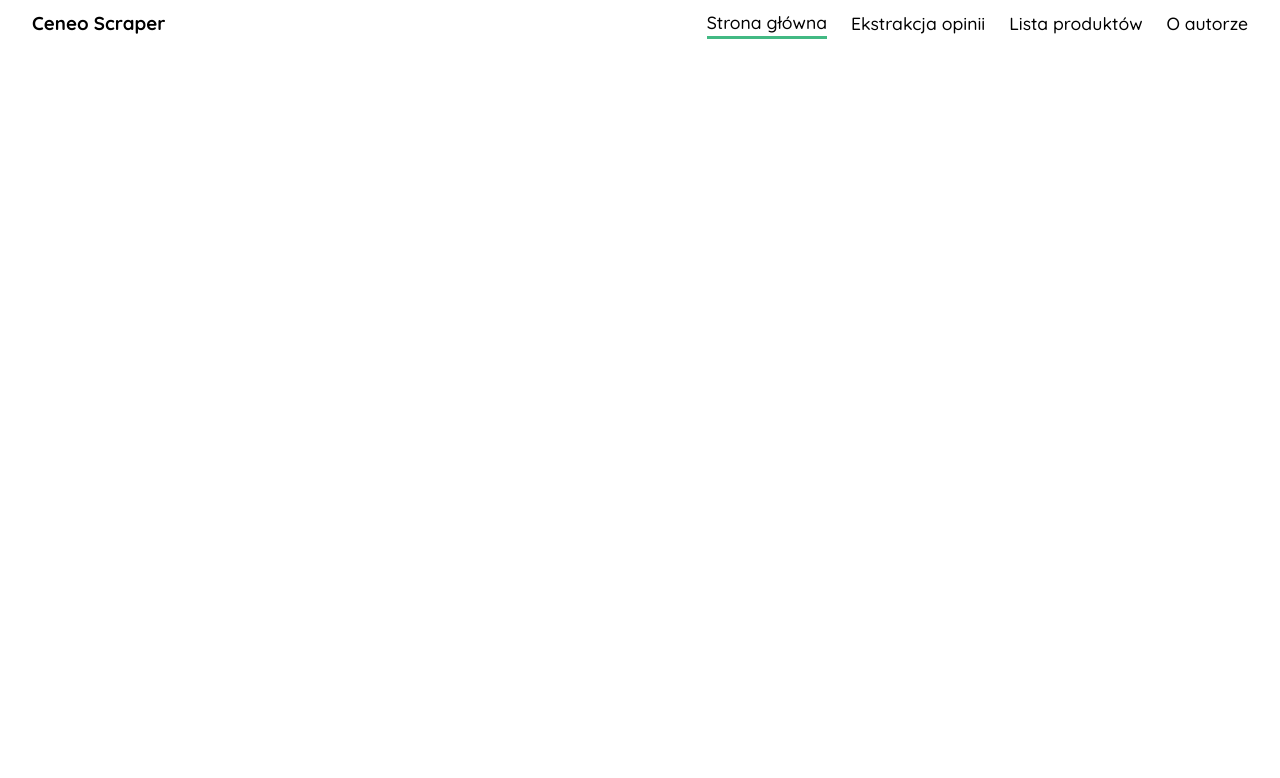
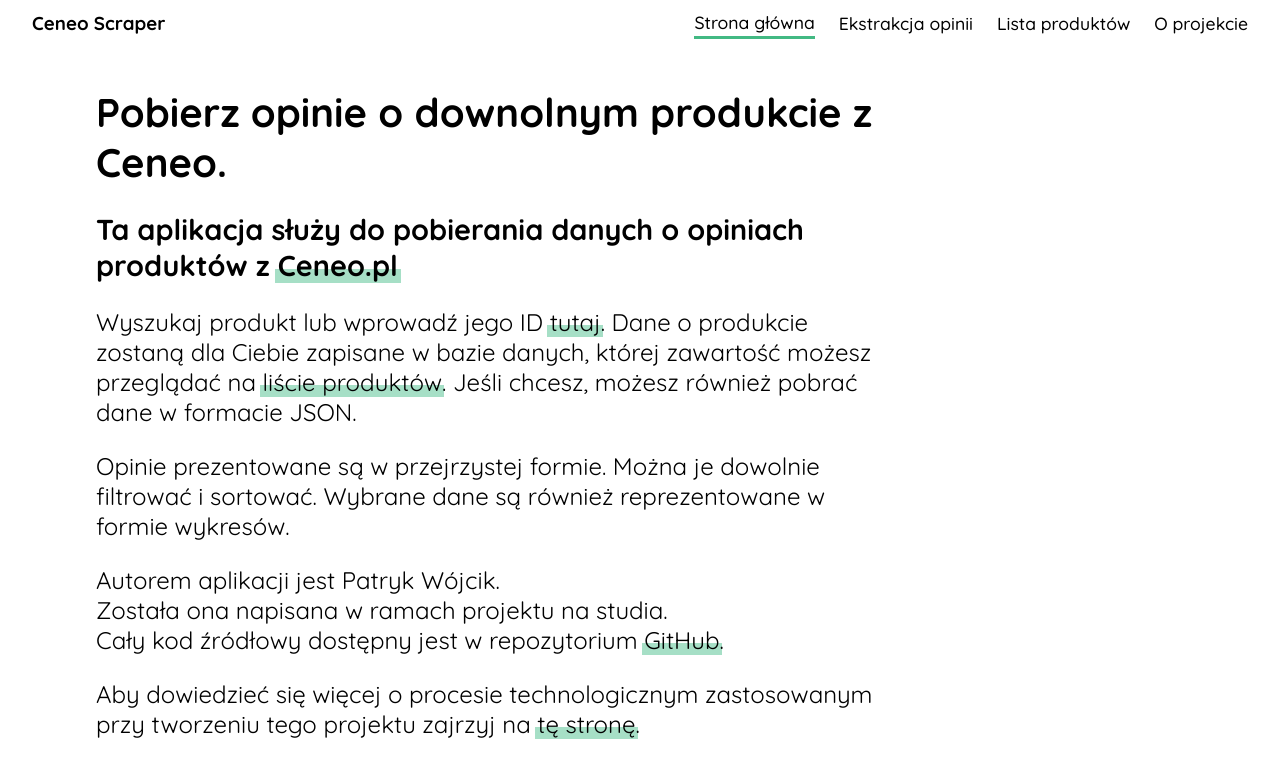
Before and after one commit to pwoicik/CeneoScraper, a Flask app: page / in a window 1280 px wide. Shown: the top 778 px of the page. Run offline with Flask 2, Linux system fonts and the light colour scheme.

Commit message:
main page and refactoring

```diff
--- /dev/null
+++ b/scraper/static/index.css
@@ -0,0 +1,22 @@
+.all-text-view {
+    min-width: 800px;
+    width: 50%;
+    margin: auto 0 auto 4rem;
+}
+
+.all-text-view h1, .all-text-view h2, .all-text-view p {
+    margin-bottom: 1.5rem;
+}
+
+.all-text-view h1 {
+    font-size: 2.5rem;
+}
+
+.all-text-view h2 {
+    font-size: 1.8rem;
+}
+
+.all-text-view p {
+    font-size: 1.5rem;
+    font-weight: 400;
+}
--- a/scraper/static/style.css
+++ b/scraper/static/style.css
@@ -1,12 +1,3 @@
-@import "action_buttons.css";
-@import "double_range_slider.css";
-@import "error.css";
-@import "extraction.css";
-@import "nav.css";
-@import "product.css";
-@import "products_list.css";
-@import "search.css";
-
 * {
     box-sizing: border-box;
     padding: 0;
@@ -61,3 +52,25 @@ input {
     border-bottom: 2px solid #42b983;
     outline: none;
 }
+
+a.animated_background-anchor:any-link {
+    color: black;
+    position: relative;
+    white-space: nowrap;
+}
+
+a.animated_background-anchor:any-link::after {
+    content: "";
+    position: absolute;
+    z-index: -1;
+    top: 60%;
+    left: -0.1em;
+    right: -0.1em;
+    bottom: 0;
+    transition: top 200ms cubic-bezier(0, .8, .13, 1);
+    background-color: rgba(79, 192, 141, 0.5);
+}
+
+a.animated_background-anchor:any-link:hover::after {
+    top: 0;
+}
--- a/scraper/templates/components/action_buttons.html
+++ b/scraper/templates/components/action_buttons.html
@@ -1,3 +1,6 @@
+<script src="{{ url_for("static", filename="action_buttons.js") }}"></script>
+<link rel="stylesheet" href="{{ url_for("static", filename="action_buttons.css") }}">
+
 <button
         onclick="updateProductInfo(this)"
         data-pid="{{ product.id }}"
--- a/scraper/templates/components/double_range_slider.html
+++ b/scraper/templates/components/double_range_slider.html
@@ -1,6 +1,6 @@
 <div class="range-slider" id="{{ ss_id }}">
+    <script src="{{ url_for("static", filename="double_range_slider.js") }}"></script>
     <link rel="stylesheet" href="{{ url_for("static", filename="double_range_slider.css") }}">
-    <script src="{{ url_for("static", filename="double_range_slider.js") }}"></script>
 
     <label for="{{ ss_id }}--1" style="display: none;">Od</label>
     <input
--- a/scraper/templates/components/error_alert.html
+++ b/scraper/templates/components/error_alert.html
@@ -1,3 +1,5 @@
+<link rel="stylesheet" href="{{ url_for("static", filename="error.css") }}">
+
 <div id="error-alert">
     <h4>{{ g.error }}</h4>
     <button onclick="hideError(this)">+</button>
--- a/scraper/templates/components/top_nav.html
+++ b/scraper/templates/components/top_nav.html
@@ -1,4 +1,6 @@
 <nav id="top-nav">
+    <link rel="stylesheet" href="{{ url_for("static", filename="nav.css") }}">
+
     <h3>Ceneo Scraper</h3>
     <a
         href="{{ url_for('ui.index') }}"
@@ -22,7 +24,7 @@
         href="{{ url_for('ui.about') }}"
         class="nav-link {{ 'active' if request.endpoint == 'ui.about' }}"
     >
-        O autorze
+        O projekcie
     </a>
 </nav>
 
--- a/scraper/templates/extract.html
+++ b/scraper/templates/extract.html
@@ -2,6 +2,8 @@
 
 {% block content %}
     <div id="extraction">
+        <link rel="stylesheet" href="{{ url_for("static", filename="extraction.css") }}">
+
         <h1>Wyszukaj produkt po nazwie lub wydobądź dane o produkcie z numeru ID</h1>
 
         <div id="search-forms">
--- a/scraper/templates/index.html
+++ b/scraper/templates/index.html
@@ -1,5 +1,35 @@
 {% extends "layout.html" %}
 
 {% block content %}
+    <div id="index" class="all-text-view">
+        <link rel="stylesheet" href="{{ url_for("static", filename="index.css") }}">
 
+        <h1>Pobierz opinie o downolnym produkcie z Ceneo.</h1>
+        <h2>
+            Ta aplikacja służy do pobierania danych o opiniach produktów z
+            <a class="animated_background-anchor" href="//ceneo.pl">Ceneo.pl</a>
+        </h2>
+        <p>
+            Wyszukaj produkt lub wprowadź jego ID
+            <a class="animated_background-anchor" href="{{ url_for("ui.extract_view") }}">tutaj</a>.
+            Dane o produkcie zostaną dla Ciebie zapisane w bazie danych,
+            której zawartość możesz przeglądać na
+            <a class="animated_background-anchor" href="{{ url_for("ui.products_list") }}">liście produktów</a>.
+            Jeśli chcesz, możesz również pobrać dane w formacie JSON.
+        </p>
+        <p>
+            Opinie prezentowane są w przejrzystej formie. Można je dowolnie filtrować i sortować.
+            Wybrane dane są również reprezentowane w formie wykresów.
+        </p>
+        <p>
+            Autorem aplikacji jest Patryk Wójcik.<br>
+            Została ona napisana w ramach projektu na studia.<br>
+            Cały kod źródłowy dostępny jest w repozytorium
+            <a class="animated_background-anchor" href="//github.com/pwoicik/CeneoScraper">GitHub</a>.
+        </p>
+        <p>
+            Aby dowiedzieć się więcej o procesie technologicznym zastosowanym przy tworzeniu tego projektu
+            zajrzyj na <a class="animated_background-anchor" href="{{ url_for("ui.about") }}">tę stronę</a>.
+        </p>
+    </div>
 {% endblock %}
--- a/scraper/templates/product.html
+++ b/scraper/templates/product.html
@@ -1,8 +1,8 @@
 {% extends "layout.html" %}
 
 {% block content %}
-    <script src="{{ url_for("static", filename="action_buttons.js") }}"></script>
     <script src="{{ url_for("static", filename="product.js") }}"></script>
+    <link rel="stylesheet" href="{{ url_for("static", filename="product.css") }}">
 
     <div id="product">
 
--- a/scraper/templates/products_list.html
+++ b/scraper/templates/products_list.html
@@ -2,6 +2,7 @@
 
 {% block content %}
     <div id="products-list">
+        <link rel="stylesheet" href="{{ url_for("static", filename="products_list.css") }}">
 
         {% if products|length < 1 %}
             <h1 id="info-empty-header">Brak zapisanych produktów</h1>
@@ -13,8 +14,6 @@
             </style>
 
         {% else %}
-            <script src="{{ url_for("static", filename="action_buttons.js") }}"></script>
-
             <h1 id="page-header">Zapisane produkty:</h1>
             <table>
                 {% for product in products %}
--- a/scraper/templates/search.html
+++ b/scraper/templates/search.html
@@ -2,6 +2,8 @@
 
 {% block content %}
     <div id="search-results">
+        <link rel="stylesheet" href="{{ url_for("static", filename="search.css") }}">
+
         {% for product in products %}
             <div class="product-card">
                 <img src="{{ product.img_url }}" alt="zdjęcie produktu">
--- a/scraper/ui.py
+++ b/scraper/ui.py
@@ -91,4 +91,4 @@ def products_list():
 
 @bp.route("/about")
 def about():
-    return "about"
+    return render_template("about.html")
```
Also changed, not shown: scraper/templates/about.html (added, +12 -0 lines), scraper/static/about.css (added).
